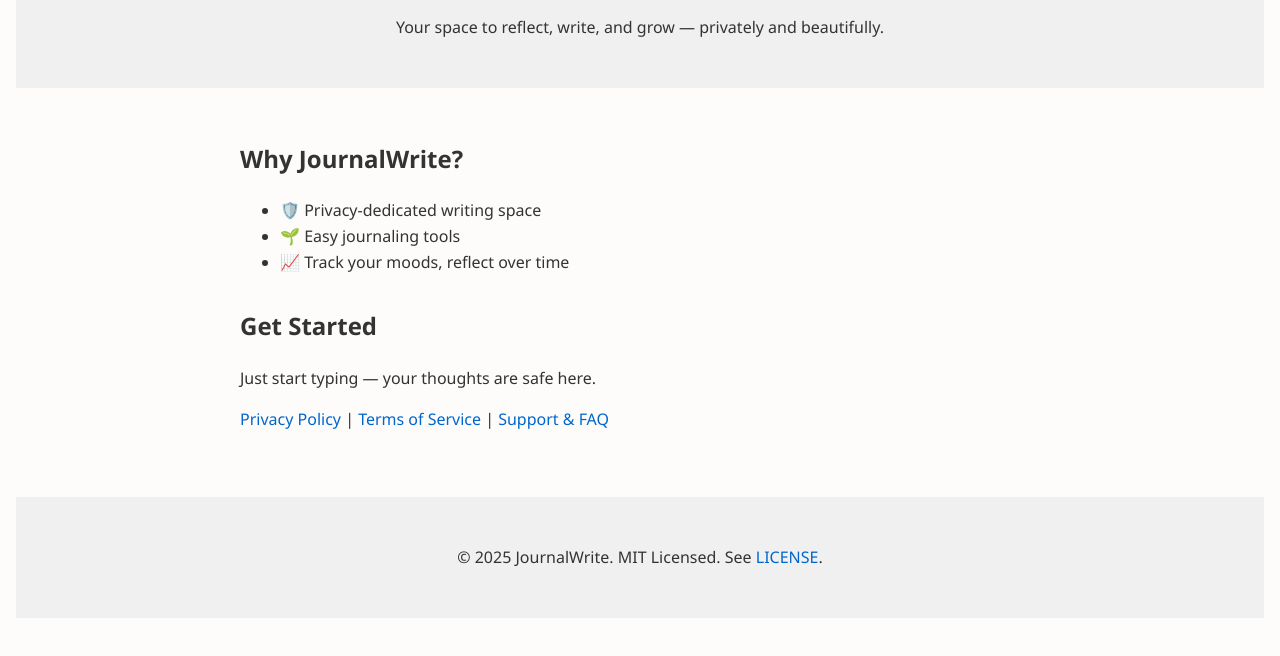
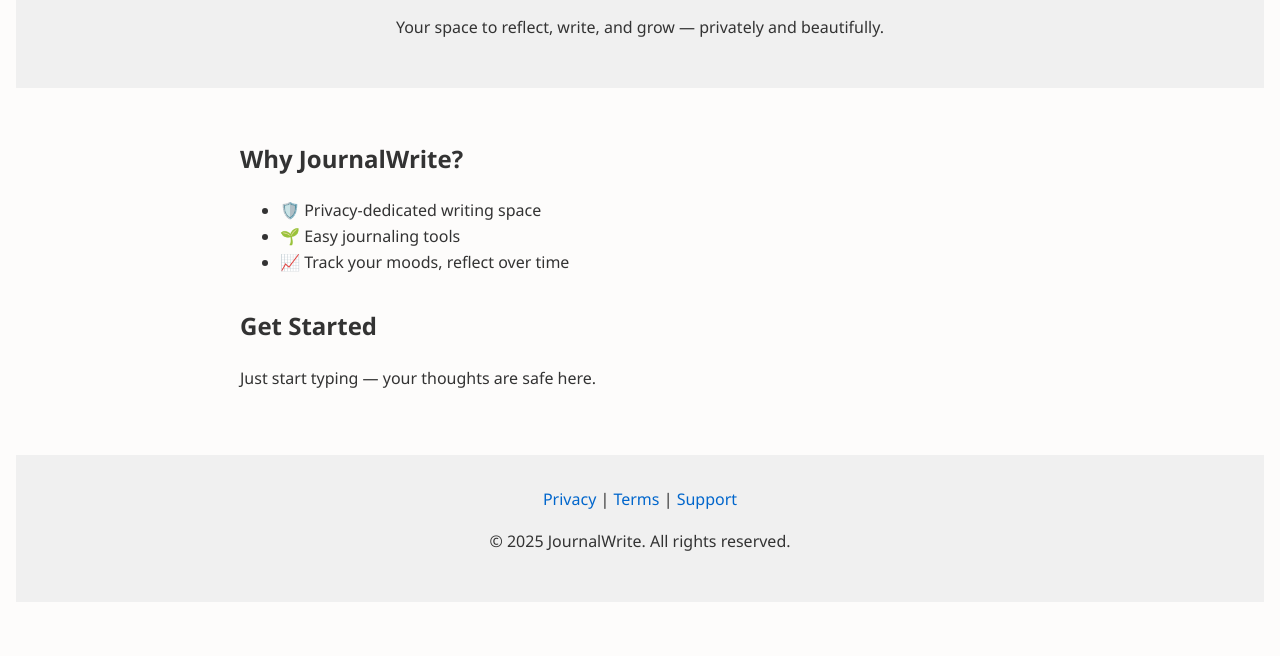
Before and after one commit to JacobK316/journalwrite-web-app, a plain HTML site: page index.html in a window 1280 px wide. Shown: the part 122-778 px from the top of the page. Drawn offline with Linux system fonts and the light colour scheme.

Commit message:
Changed the looks to be similar

```diff
--- a/index.html
+++ b/index.html
@@ -25,14 +25,14 @@
     <section>
       <h2>Get Started</h2>
       <p>Just start typing — your thoughts are safe here.</p>
-      <a href="privacy.html">Privacy Policy</a> |
-      <a href="terms.html">Terms of Service</a> |
-      <a href="support.html">Support & FAQ</a>
     </section>
   </main>
 
-  <footer>
-    <p>&copy; 2025 JournalWrite. MIT Licensed. See <a href="LICENSE">LICENSE</a>.</p>
-  </footer>
+    <footer>
+      <a href="privacy.html">Privacy</a> |
+      <a href="term.html">Terms</a> |
+      <a href="support.html">Support</a>
+      <p>&copy; 2025 JournalWrite. All rights reserved.</p>
+    </footer>
 </body>
 </html>
```
Also changed, not shown: privacy.html (+6 -6 lines), support.html (+3 -2 lines), terms.html (+6 -6 lines).
